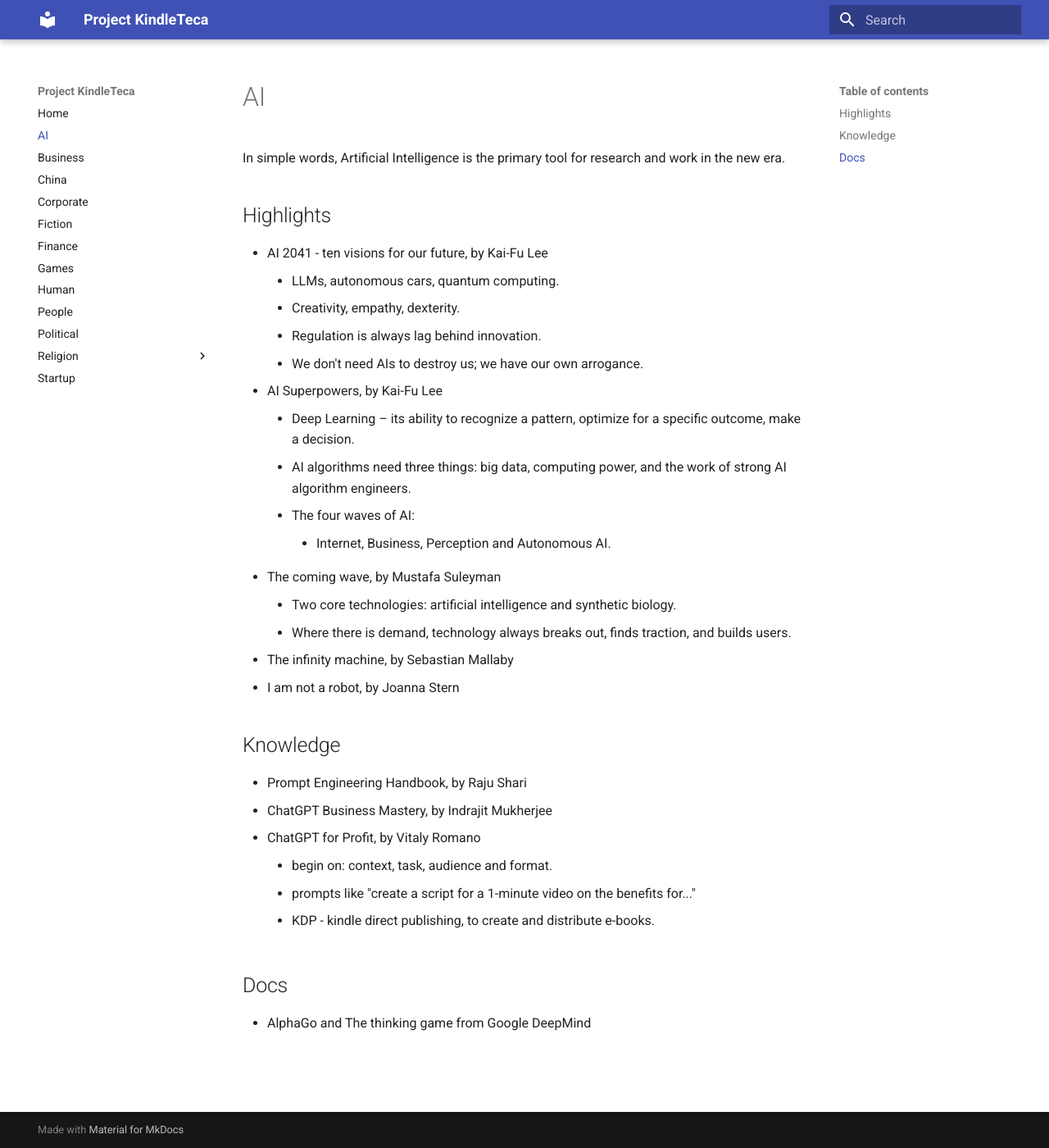
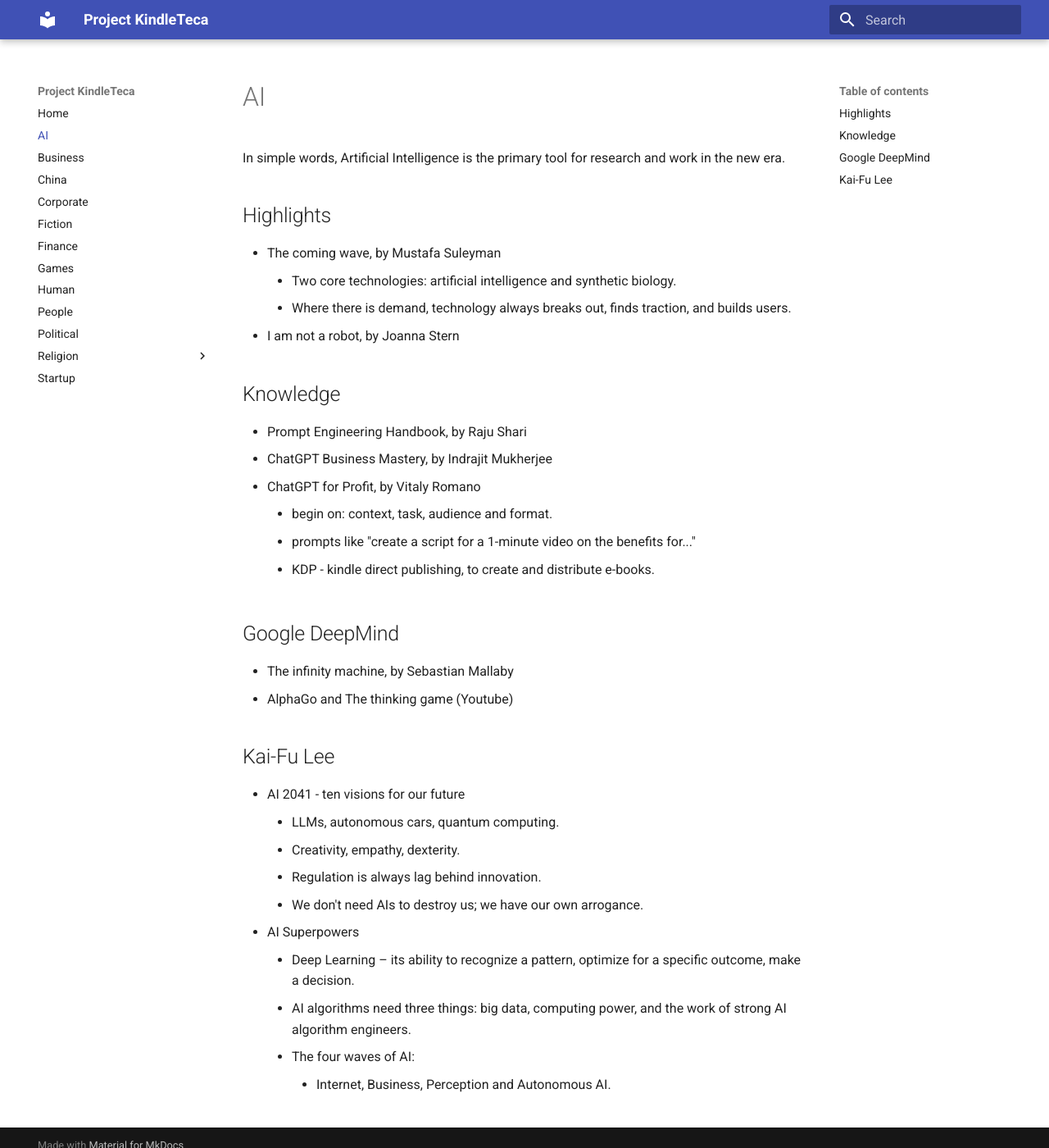
Before and after one commit to renatobrf/kindle-teca, an MkDocs documentation site: the page built from docs/ai.md, in a window 1280 px wide and 1400 px high. Shown: the whole window at 82% size. Built offline with MkDocs 1.6.1 and Material for MkDocs 9.7.7, drawn with Linux system fonts in a browser that asks for light colours; part of the change alters nothing that is shown.

Commit message:
Update ai.md

```diff
--- a/docs/ai.md
+++ b/docs/ai.md
@@ -1,20 +1,9 @@
 In simple words, Artificial Intelligence is the primary tool for research and work in the new era.
 
 ## Highlights
-- AI 2041 - ten visions for our future, by Kai-Fu Lee
-    - LLMs, autonomous cars, quantum computing.
-    - Creativity, empathy, dexterity.
-    - Regulation is always lag behind innovation.
-    - We don't need AIs to destroy us; we have our own arrogance.
-- AI Superpowers, by Kai-Fu Lee
-    - Deep Learning – its ability to recognize a pattern, optimize for a specific outcome, make a decision.
-    - AI algorithms need three things: big data, computing power, and the work of strong AI algorithm engineers.
-    - The four waves of AI:
-        - Internet, Business, Perception and Autonomous AI.
 - The coming wave, by Mustafa Suleyman
     - Two core technologies: artificial intelligence and synthetic biology.
     - Where there is demand, technology always breaks out, finds traction, and builds users.
-- The infinity machine, by Sebastian Mallaby
 - I am not a robot, by Joanna Stern
 
 ## Knowledge
@@ -25,5 +14,18 @@ In simple words, Artificial Intelligence is the primary tool for research and wo
     - prompts like "create a script for a 1-minute video on the benefits for..."
     - KDP - kindle direct publishing, to create and distribute e-books.
 
-## Docs
-- AlphaGo and The thinking game from Google DeepMind
+## Google DeepMind
+- The infinity machine, by Sebastian Mallaby
+- AlphaGo and The thinking game (Youtube)
+
+## Kai-Fu Lee
+- AI 2041 - ten visions for our future
+    - LLMs, autonomous cars, quantum computing.
+    - Creativity, empathy, dexterity.
+    - Regulation is always lag behind innovation.
+    - We don't need AIs to destroy us; we have our own arrogance.
+- AI Superpowers
+    - Deep Learning – its ability to recognize a pattern, optimize for a specific outcome, make a decision.
+    - AI algorithms need three things: big data, computing power, and the work of strong AI algorithm engineers.
+    - The four waves of AI:
+        - Internet, Business, Perception and Autonomous AI.
```
